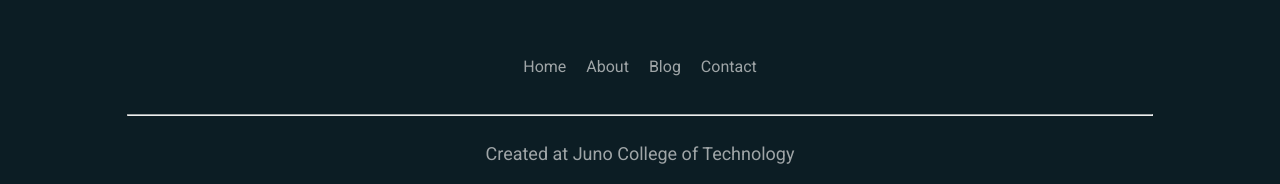
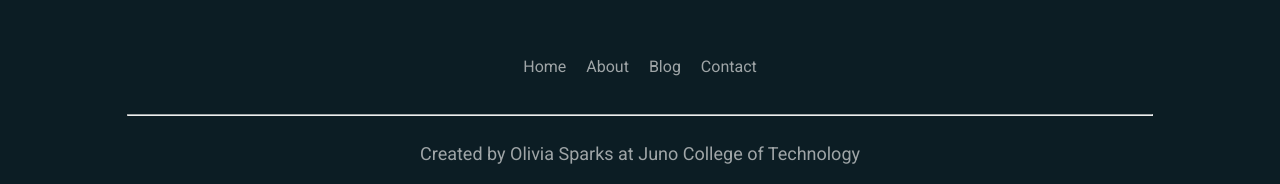
Before and after one commit to itsoliviasparks/the-journal, a plain HTML site: page index.html in a window 1280 px wide. Shown: the part 3927-4111 px from the top of the page. Drawn offline with Linux system fonts and the light colour scheme.

Commit message:
added link to footer

```diff
--- a/index.html
+++ b/index.html
@@ -89,7 +89,7 @@
             <li><a href="#contact">Contact</a></li>
         </ul>
         <hr>
-        <p>Created at <a href="https://junocollege.com/" target="_blank">Juno College</a> of Technology</p>
+        <p>Created by <a href="https://itsoliviasparks.com" target="_blank">Olivia Sparks</a> at <a href="https://junocollege.com/" target="_blank">Juno College</a> of Technology</p>
     </footer>
 
 </body>
```
